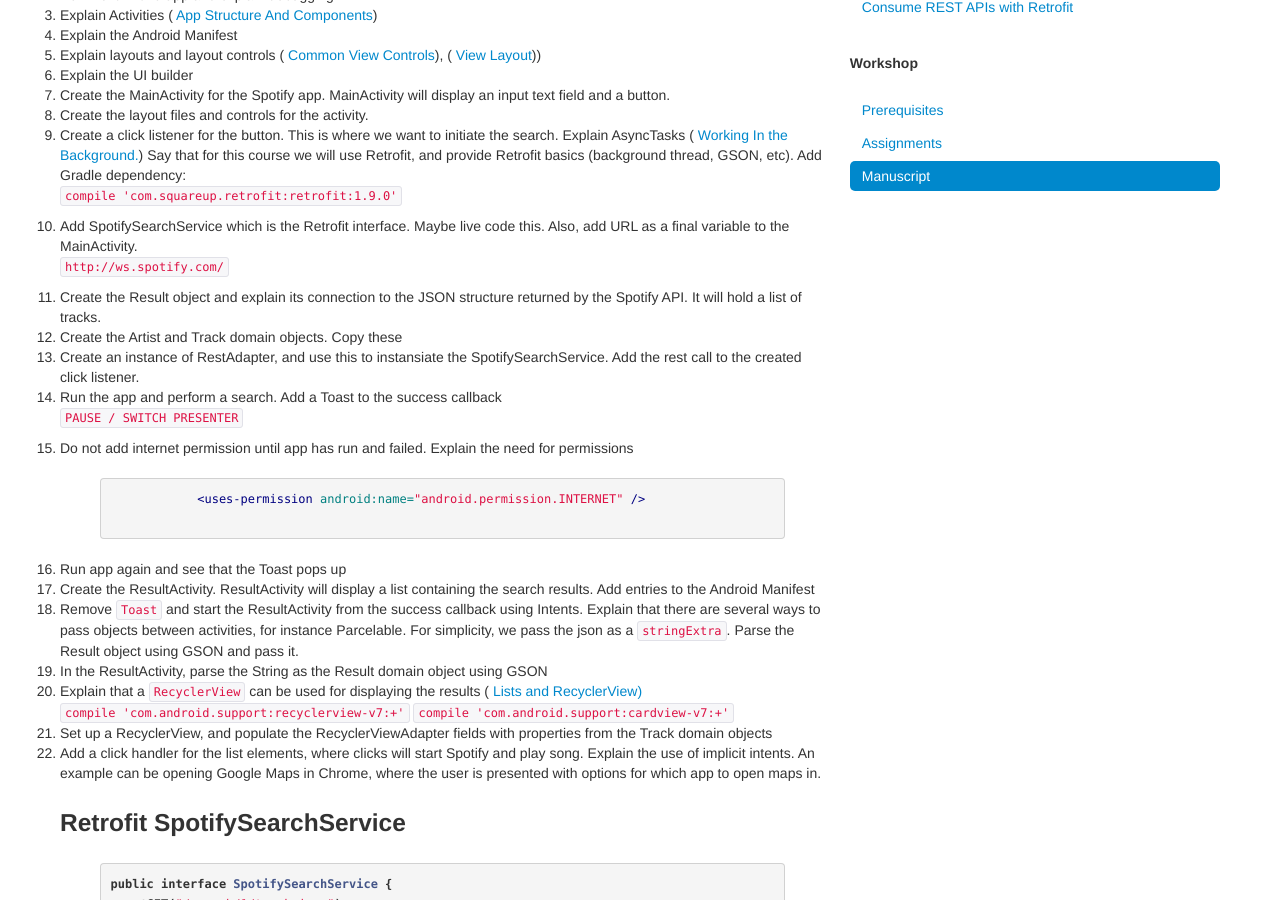
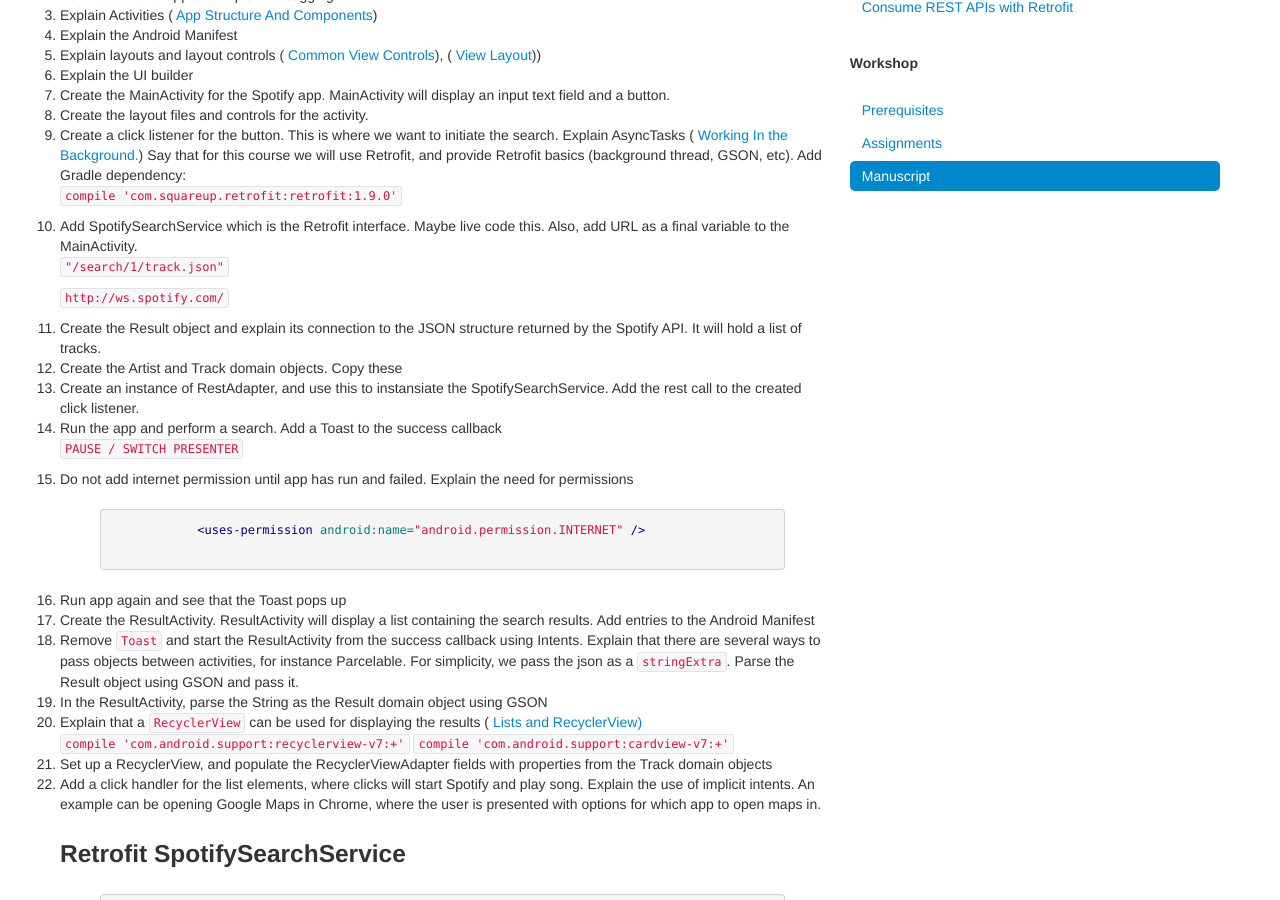
Before and after one commit to bekk/android101, a Jekyll site: the page built from docs/pages/manuscript.html, in a window 1280 px wide and 900 px high, scrolled down 345 px. Built offline with Jekyll 4.4.1, drawn with Linux system fonts in a browser that asks for light colours; Markdown is read by kramdown in place of the engine named in the settings.

Commit message:
Updated manuscript

```diff
--- a/docs/pages/manuscript.html
+++ b/docs/pages/manuscript.html
@@ -20,6 +20,7 @@
     	Say that for this course we will use Retrofit, and provide Retrofit basics (background thread, GSON, etc). Add Gradle dependency:
         <p><code> compile 'com.squareup.retrofit:retrofit:1.9.0'</code></p></li>
 	<li>Add SpotifySearchService which is the Retrofit interface. Maybe live code this. Also, add URL as a final variable to the MainActivity.
+        <p><code>"/search/1/track.json"</code></p>
         <p><code>http://ws.spotify.com/</code></p>
     </li>
     <li> Create the Result object and explain its connection to the JSON structure returned by the Spotify API. It will hold a list of tracks.</li>
```
